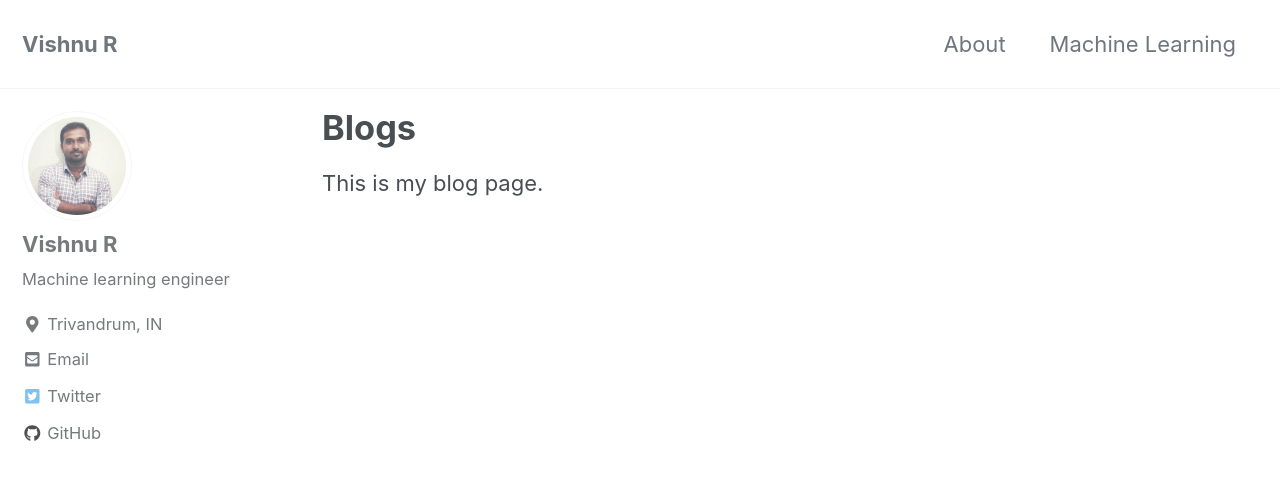
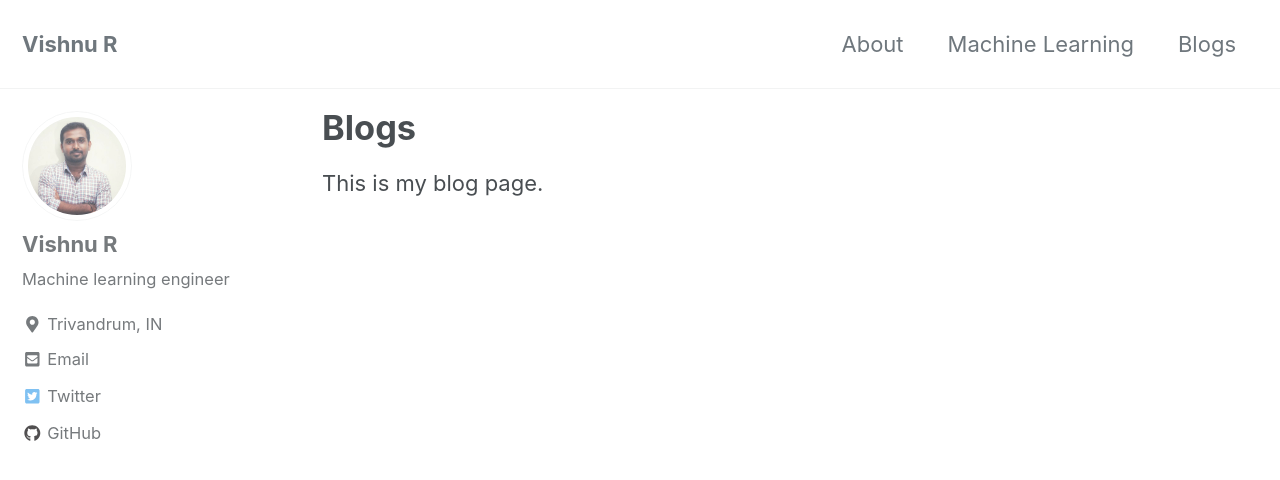
Before and after one commit to vishnurapps/vishnurapps.github.io, a Jekyll site: the page built from _pages/blogs.md, in a window 1280 px wide and 900 px high. Shown: the top 480 px of the window. Built offline with Jekyll 4.4.1, drawn with Linux system fonts in a browser that asks for light colours; cached includes are drawn as plain includes; nearby versions of some CDN libraries.

Commit message:
added pages

```diff
--- a/_data/navigation.yml
+++ b/_data/navigation.yml
@@ -4,6 +4,8 @@ main:
     url: /about/
   - title: "Machine Learning"
     url: /machine-learning/
+  - title: "Blogs"
+    url: /Blogs/
   # - title: "About"
   #   url: https://mmistakes.github.io/minimal-mistakes/about/
   # - title: "Sample Posts"
```
Also changed, not shown: _posts/2018-01-28-test.md (added, +4 -0 lines).
